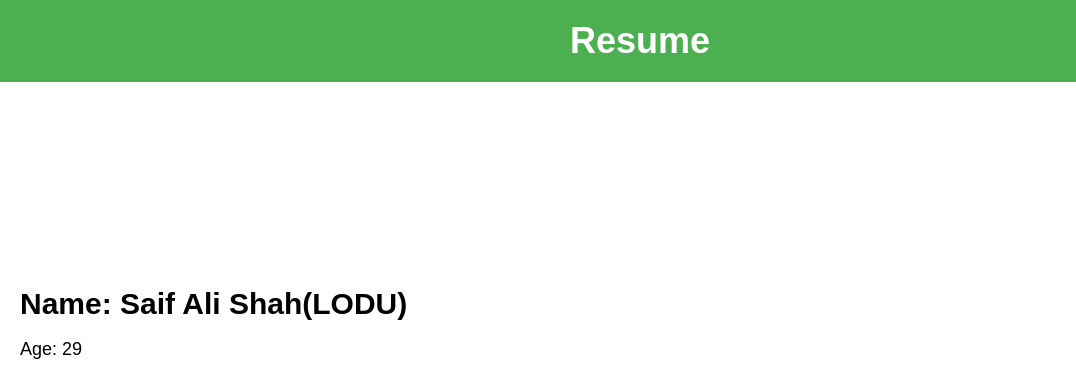
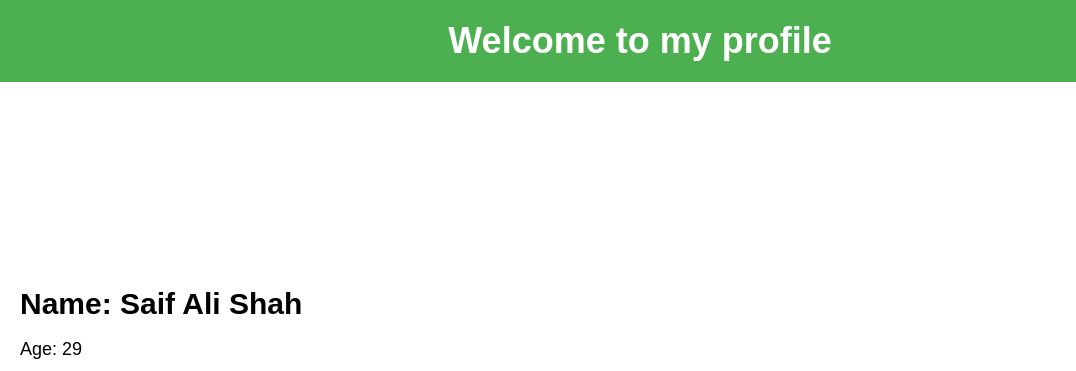
Before and after one commit to techwithbaz/saifalishah.github.io, a plain HTML site: page index.html in a window 1280 px wide. Shown: the top 371 px of the page, 0-1076 px from the left. Drawn offline with Linux system fonts and the light colour scheme.

Commit message:
index.html

```diff
--- a/index.html
+++ b/index.html
@@ -1,7 +1,7 @@
 <!DOCTYPE html>
 <html>
   <head>
-    <title>Resume</title>
+    <title>Saif ali shah Profile</title>
     <style>
       body {
         font-family: Arial, sans-serif;
@@ -40,14 +40,14 @@
   </head>
   <body>
     <header>
-      <h1>Resume</h1>
+      <h1>Welcome to my profile</h1>
     </header>
 
   <div class="container">
         <div class="navbar">
      <p align="right"><img src="logo.jpg" alt="Image" class="logo"></p>
     <section>
-      <h2>Name: Saif Ali Shah(LODU)</h2>
+      <h2>Name: Saif Ali Shah</h2>
       <p>Age: 29</p>
       <p>Designation: IT Support Engineer</p>
     </section>
```
